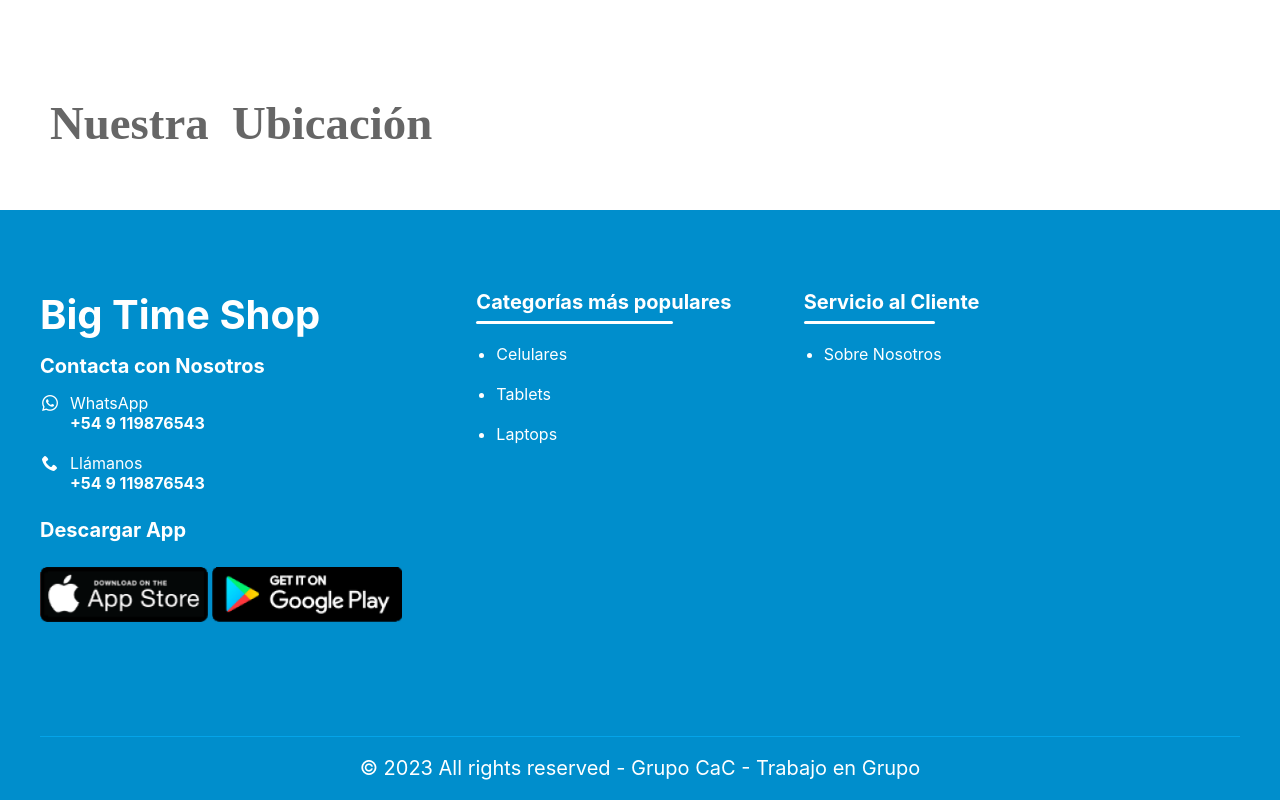
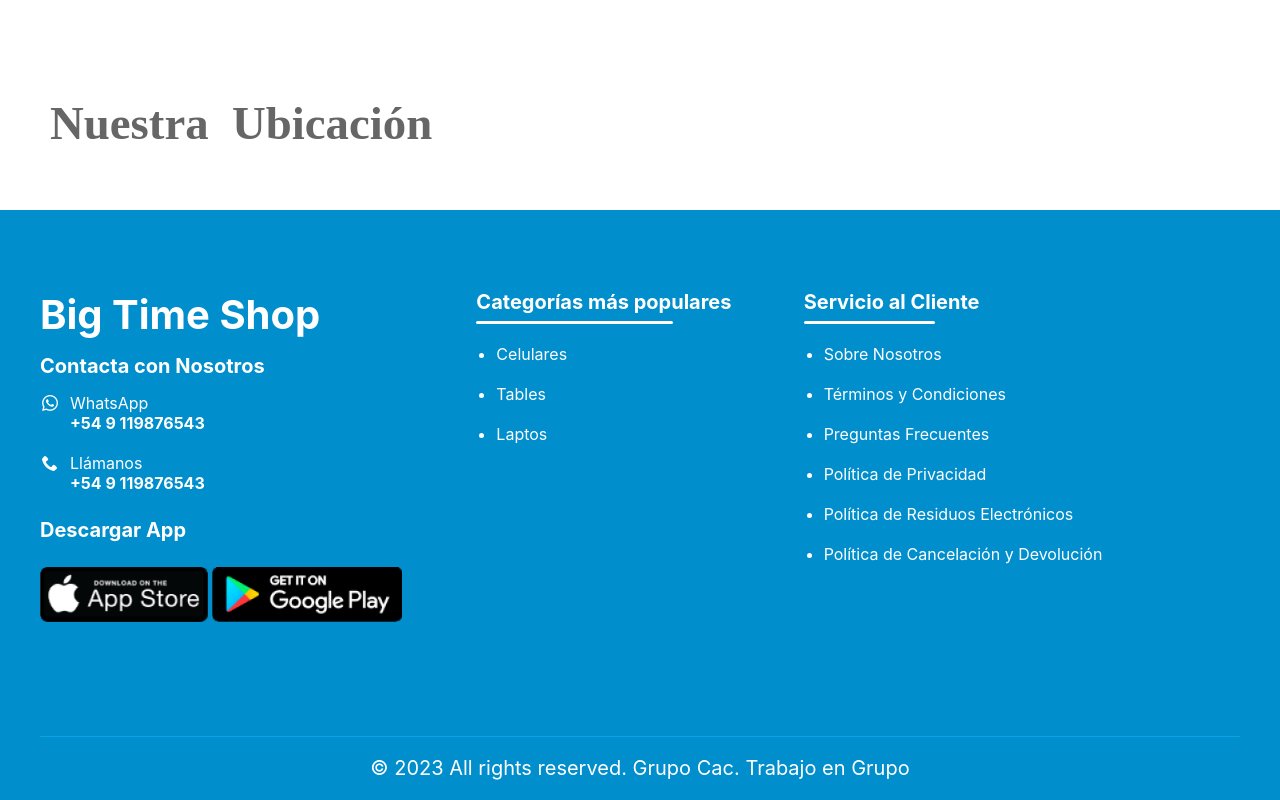
Before and after one commit to sdoqq1616/bigtimeshop, a plain HTML site: page nosotros.html in a window 1280 px wide. Shown: the part 2146-2946 px from the top of the page. Drawn offline with Linux system fonts and the light colour scheme; some packages are replaced by stand-ins of ours; files whose address does not match are found by name.

Commit message:
cambio footer agrego mas link

```diff
--- a/nosotros.html
+++ b/nosotros.html
@@ -208,19 +208,24 @@
                     <h4>Categorías más populares</h4>
                     <ul>
                         <li><a href="#">Celulares</a></li>
-                        <li><a href="#">Tablets</a></li>
-                        <li><a href="#">Laptops</a></li>
+                        <li><a href="#">Tables</a></li>
+                        <li><a href="#">Laptos</a></li>
                     </ul>
                 </div>
                 <div class="mod_info">
                     <h4>Servicio al Cliente</h4>
                     <ul>
                         <li><a href="nosotros.html">Sobre Nosotros</a></li>
+                        <li><a href="#">Términos y Condiciones</a></li>
+                        <li><a href="#">Preguntas Frecuentes</a></li>
+                        <li><a href="#">Política de Privacidad</a></li>
+                        <li><a href="#">Política de Residuos Electrónicos</a></li>
+                        <li><a href="#">Política de Cancelación y Devolución</a></li>
                     </ul>
                 </div>
             </div>
             <div class="copyright">
-                <p>© 2023 All rights reserved - Grupo CaC - Trabajo en Grupo</p>
+                <p>© 2023 All rights reserved. Grupo Cac. Trabajo en Grupo</p>
             </div>
         </div>
     </footer>
```
Also changed, not shown: index.html (+9 -4 lines).
